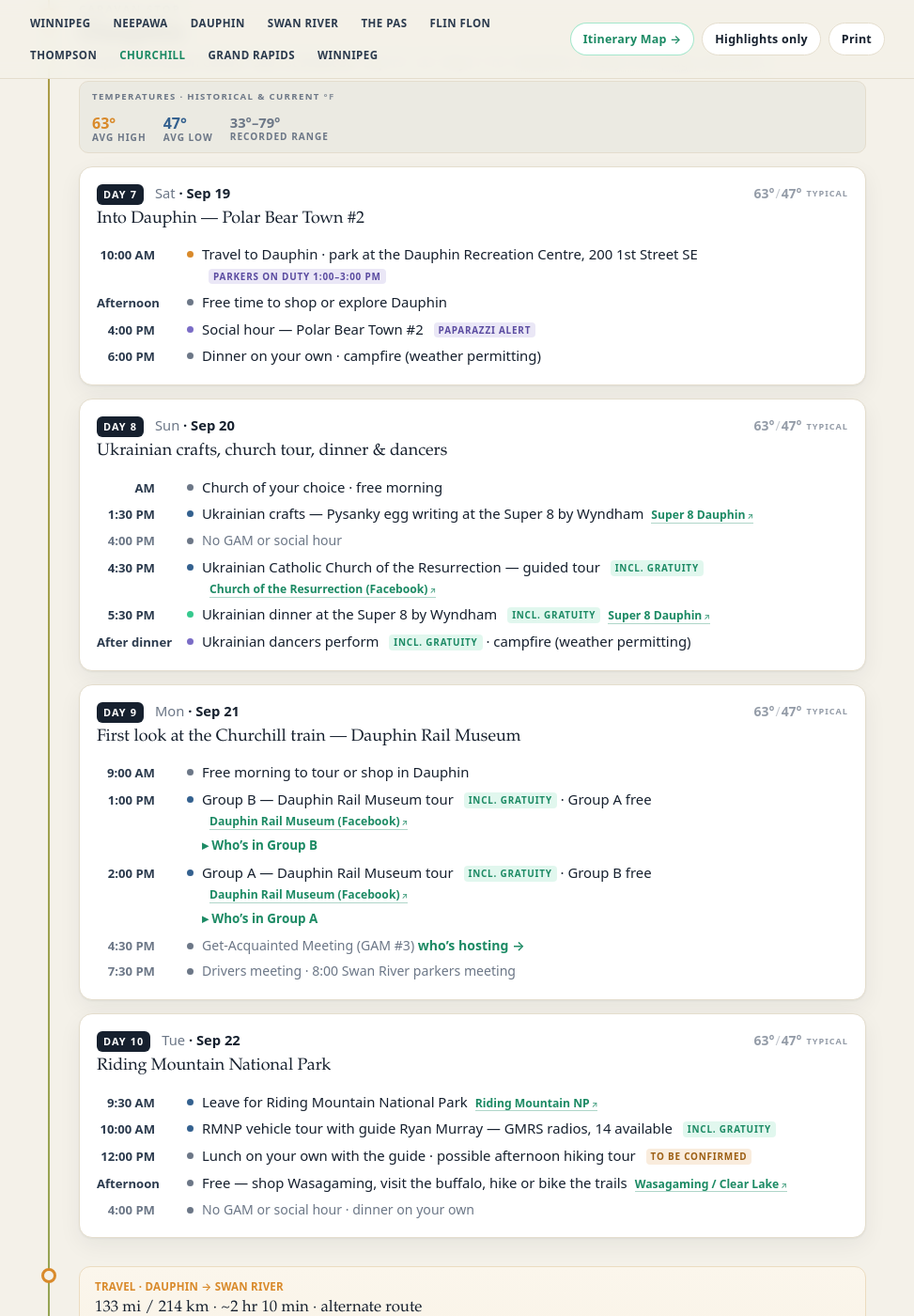
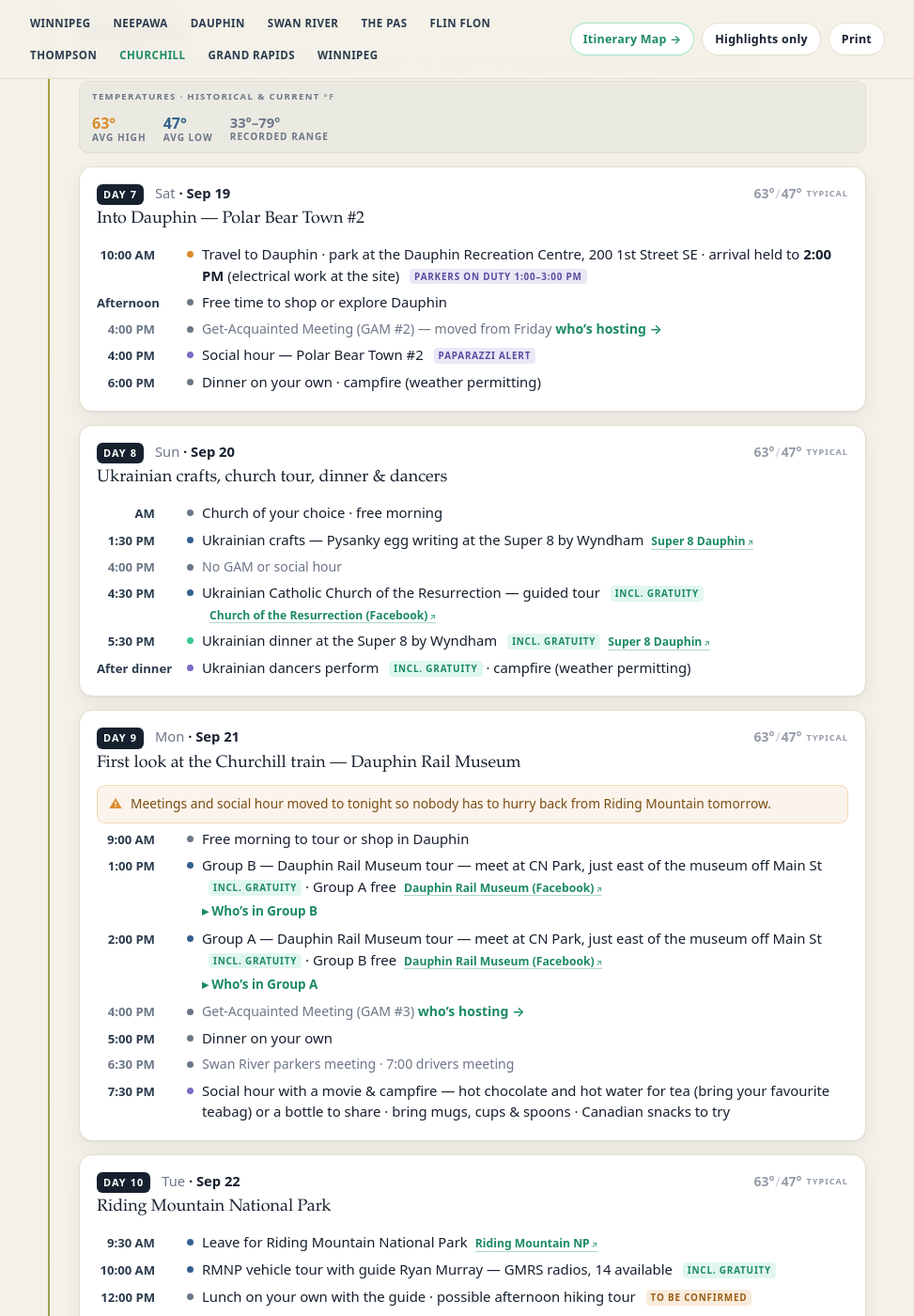
Before and after one commit to snthor-phd/polar-bears-2026, a Jekyll site: the page built from itinerary/index.html, in a window 1280 px wide and 1400 px high, scrolled down 3499 px. Shown: the whole window at 94% size, without its empty margins (158-1131 px from the left). Built offline with Jekyll 4.4.1, drawn with Linux system fonts in a browser that asks for light colours; some of the changed text lies outside the part shown.

Commit message:
Itinerary: WhatsApp updates Sep 18-21 (GAM #2 to Sep 19, Day 9 evening reshuffle, CN Park meet point, chili dinner)
Co-Authored-By: Claude Opus 5 <noreply@anthropic.com>
Claude-Session: https://claude.ai/code/session_012pkrbgdBFutrvH1rszzQij

```diff
--- a/_config.yml
+++ b/_config.yml
@@ -6,7 +6,7 @@ baseurl: "/polar-bears-2026"
 # Provenance for the schedule on the site. Bump both when a new itinerary
 # lands from the caravan leaders — the itinerary page and the hub both read them.
 itinerary_source_date: "September 13, 2026"
-itinerary_updated: "September 19, 2026"
+itinerary_updated: "September 21, 2026"
 
 collections:
   articles:
--- a/_data/itinerary.json
+++ b/_data/itinerary.json
@@ -341,7 +341,7 @@
      {
       "t": "4:00 PM",
       "c": "routine",
-      "d": "Get-Acquainted Meeting (GAM #2) <a class='gaml' href='../gams/#gam2'>who&rsquo;s hosting</a>"
+      "d": "<s>Get-Acquainted Meeting (GAM #2)</s> — postponed to Sat Sep 19 (rain) <a class='gaml' href='../gams/#gam2'>who&rsquo;s hosting</a>"
      },
      {
       "t": "5:30 PM",
@@ -403,13 +403,18 @@
      {
       "t": "10:00 AM",
       "c": "arrive",
-      "d": "Travel to Dauphin · park at the Dauphin Recreation Centre, 200 1st Street SE <span class='tag pbt'>parkers on duty 1:00–3:00 PM</span>",
+      "d": "Travel to Dauphin · park at the Dauphin Recreation Centre, 200 1st Street SE · arrival held to <strong>2:00 PM</strong> (electrical work at the site) <span class='tag pbt'>parkers on duty 1:00–3:00 PM</span>",
       "out": true
      },
      {
       "t": "Afternoon",
       "c": "free",
       "d": "Free time to shop or explore Dauphin"
+     },
+     {
+      "t": "4:00 PM",
+      "c": "routine",
+      "d": "Get-Acquainted Meeting (GAM #2) — moved from Friday <a class='gaml' href='../gams/#gam2'>who&rsquo;s hosting</a>"
      },
      {
       "t": "4:00 PM",
@@ -495,7 +500,7 @@
      {
       "t": "1:00 PM",
       "c": "tour",
-      "d": "Group B — Dauphin Rail Museum tour <span class='tag inc'>incl. gratuity</span> · Group A free",
+      "d": "Group B — Dauphin Rail Museum tour — meet at CN Park, just east of the museum off Main St <span class='tag inc'>incl. gratuity</span> · Group A free",
       "links": [
        {
         "l": "Dauphin Rail Museum (Facebook)",
@@ -510,7 +515,7 @@
      {
       "t": "2:00 PM",
       "c": "tour",
-      "d": "Group A — Dauphin Rail Museum tour <span class='tag inc'>incl. gratuity</span> · Group B free",
+      "d": "Group A — Dauphin Rail Museum tour — meet at CN Park, just east of the museum off Main St <span class='tag inc'>incl. gratuity</span> · Group B free",
       "links": [
        {
         "l": "Dauphin Rail Museum (Facebook)",
@@ -523,16 +528,28 @@
       }
      },
      {
-      "t": "4:30 PM",
+      "t": "4:00 PM",
       "c": "routine",
       "d": "Get-Acquainted Meeting (GAM #3) <a class='gaml' href='../gams/#gam3'>who&rsquo;s hosting</a>"
      },
      {
+      "t": "5:00 PM",
+      "c": "free",
+      "d": "Dinner on your own"
+     },
+     {
+      "t": "6:30 PM",
+      "c": "routine",
+      "d": "Swan River parkers meeting · 7:00 drivers meeting"
+     },
+     {
       "t": "7:30 PM",
-      "c": "routine",
-      "d": "Drivers meeting · 8:00 Swan River parkers meeting"
-     }
-    ]
+      "c": "social",
+      "d": "Social hour with a movie &amp; campfire — hot chocolate and hot water for tea (bring your favourite teabag) or a bottle to share · bring mugs, cups &amp; spoons · Canadian snacks to try",
+      "out": true
+     }
+    ],
+    "heads": "Meetings and social hour moved to tonight so nobody has to hurry back from Riding Mountain tomorrow."
    },
    {
     "n": 10,
@@ -593,7 +610,7 @@
   "churchill": false,
   "cook": {
    "who": "Jim &amp; Judi R.",
-   "meal": "Campout at the campground",
+   "meal": "Chili dinner campout",
    "when": "Thu Sep 24 · 5:30 PM",
    "day": 12
   },
@@ -687,7 +704,7 @@
      {
       "t": "5:30 PM",
       "c": "meal",
-      "d": "Campout at the campground <span class='ckby'>cooked by Jim &amp; Judi R.</span>",
+      "d": "Chili dinner campout <span class='ckby'>cooked by Jim &amp; Judi R.</span> — bring your set-up, a bowl for chili, a flat plate for sides &amp; dessert, and your own salt &amp; pepper · location announced once we're in Swan River · sign-ups in WhatsApp for cornbread, salads, hot sauce, corn chips &amp; desserts",
       "out": true
      },
      {
--- a/gams/index.html
+++ b/gams/index.html
@@ -176,10 +176,10 @@ search_summary: "All five Get Acquainted Meetings — Sep 15, 18, 21, 24 and 26
     { n:1, day:"Tuesday", date:"Sep 15", time:"5:00 PM", dayn:3, where:"Neepawa &middot; Lions Riverbend",
       groups:[ {host:14,rigs:[1,10,14,18]}, {host:12,rigs:[4,8,12,16]}, {host:6,rigs:[2,6,15,19]},
                {host:13,rigs:[5,9,13,17]}, {host:3,rigs:[3,7,11,20]} ] },
-    { n:2, day:"Friday", date:"Sep 18", time:"4:00 PM", dayn:6, where:"Neepawa &middot; Lions Riverbend",
+    { n:2, day:"Saturday", date:"Sep 19", time:"4:00 PM", dayn:7, where:"Dauphin &middot; Recreation Centre lot",
       groups:[ {host:1,rigs:[1,8,15,17]}, {host:2,rigs:[2,9,11,18]}, {host:19,rigs:[3,10,12,19]},
                {host:4,rigs:[4,6,13,20]}, {host:5,rigs:[5,7,14,16]} ] },
-    { n:3, day:"Monday", date:"Sep 21", time:"4:30 PM", dayn:9, where:"Dauphin &middot; Recreation Centre lot",
+    { n:3, day:"Monday", date:"Sep 21", time:"4:00 PM", dayn:9, where:"Dauphin &middot; Recreation Centre lot",
       groups:[ {host:9,rigs:[1,9,12,20]}, {host:18,rigs:[4,7,15,18]}, {host:10,rigs:[2,10,13,16]},
                {host:8,rigs:[5,8,11,19]}, {host:17,rigs:[3,6,14,17]} ] },
     { n:4, day:"Thursday", date:"Sep 24", time:"4:00 PM", dayn:12, where:"Swan River &middot; Green Acres",
```
